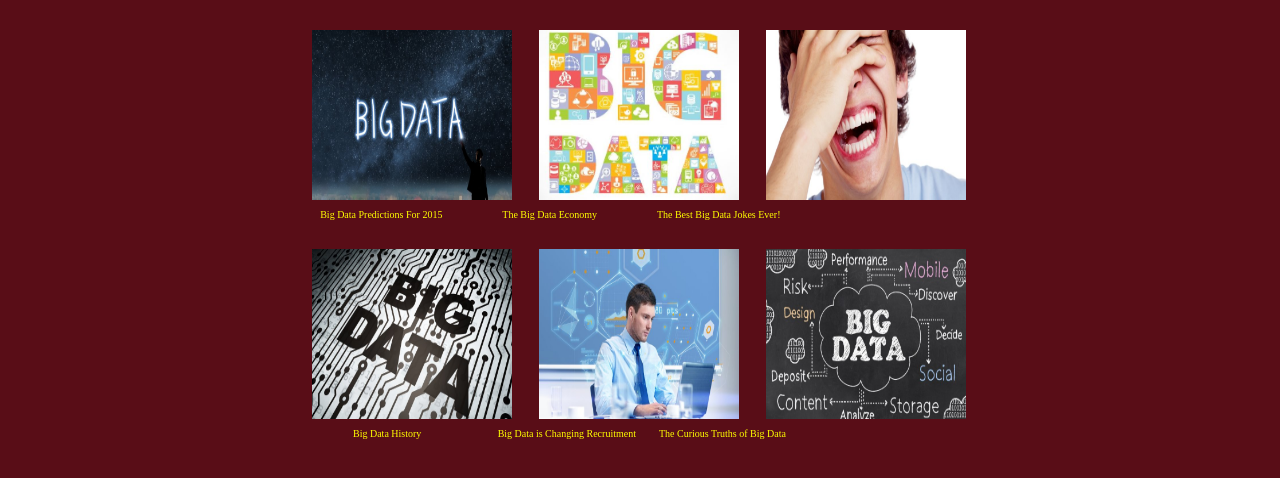
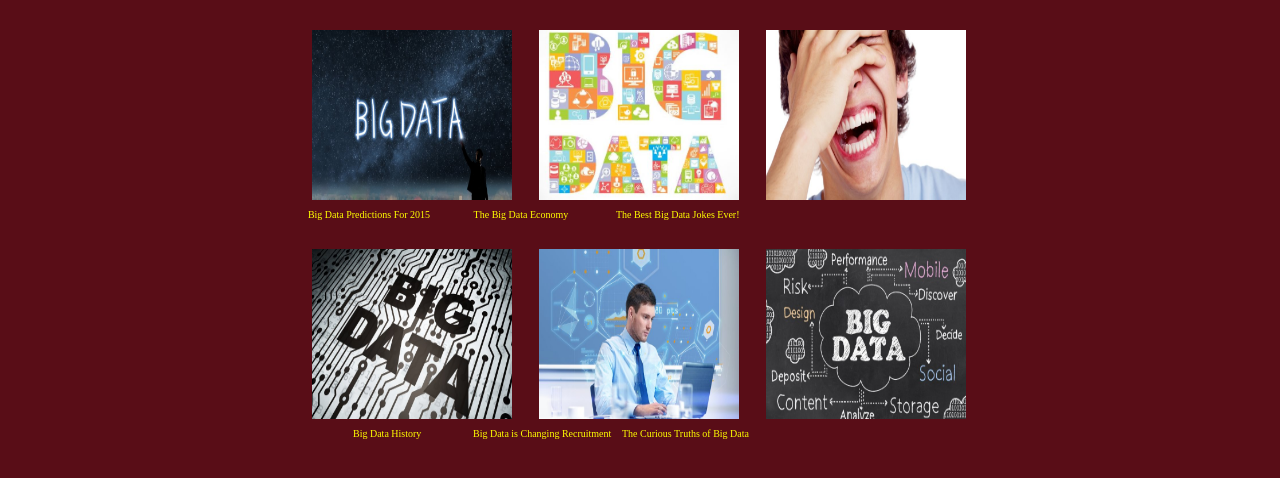
Before and after one commit to M201370367/Blog, a plain HTML site: page Blog.html in a window 1280 px wide. Shown: the part 154-632 px from the top of the page. Drawn offline with Linux system fonts and the light colour scheme.

Commit message:
new update

```diff
--- a/Blog.html
+++ b/Blog.html
@@ -38,9 +38,9 @@
                 alt="" width="200" height="170" style="margin-top: 1%; margin-right: 3%;" />
             <img src="images/bigdata03.jpg" onclick="window.location.href='https://www.linkedin.com/pulse/best-big-data-jokes-ever-bernard-marr'"
                 alt="" width="200" height="170" style="margin-top: 1%; margin-right: 3%;" /><br />
-            <a style="margin-left: 11%;" href="http://www.linkedin.com/pulse/big-data-predictions-2015-bernard-marr?trk=cha-feed-art-title-206">
-                Big Data Predictions For 2015</a> <a style="margin-left: 7%;" href="http://www.linkedin.com/pulse/big-data-economy-heres-what-you-bernard-marr?trk=cha-feed-art-title-206">
-                    The Big Data Economy </a><a style="margin-left: 7%;" href="https://www.linkedin.com/pulse/best-big-data-jokes-ever-bernard-marr">
+            <a style="margin-left: 9.5%;" href="http://www.linkedin.com/pulse/big-data-predictions-2015-bernard-marr?trk=cha-feed-art-title-206">
+                Big Data Predictions For 2015</a> <a style="margin-left: 5%;" href="http://www.linkedin.com/pulse/big-data-economy-heres-what-you-bernard-marr?trk=cha-feed-art-title-206">
+                    The Big Data Economy </a><a style="margin-left: 5.5%;" href="https://www.linkedin.com/pulse/best-big-data-jokes-ever-bernard-marr">
                         The Best Big Data Jokes Ever!</a>
             <br />
 
@@ -51,8 +51,8 @@
             <img src="images/bigdata06.jpg" onclick="window.location.href='http://www.linkedin.com/pulse/curious-truths-big-data-bernard-marr?trk=cha-feed-art-title-206'"
                 alt="" width="200" height="170" style="margin-top: 3%; margin-right: 3%;" /><br />
             <a style="margin-left: 15%;" href="https://www.linkedin.com/pulse/brief-history-big-data-everyone-should-read-bernard-marr">
-                Big Data History</a> <a style="margin-left: 9%;" href="https://www.linkedin.com/pulse/how-big-data-changing-recruitment-forever-bernard-marr">Big Data is Changing Recruitment
-                </a><a style="margin-left: 2.5%;" href="http://www.linkedin.com/pulse/curious-truths-big-data-bernard-marr?trk=cha-feed-art-title-206">The Curious Truths of Big Data</a>
+                Big Data History</a> <a style="margin-left:6%;" href="https://www.linkedin.com/pulse/how-big-data-changing-recruitment-forever-bernard-marr">Big Data is Changing Recruitment
+                </a><a style="margin-left: 1%;" href="http://www.linkedin.com/pulse/curious-truths-big-data-bernard-marr?trk=cha-feed-art-title-206">The Curious Truths of Big Data</a>
             <br />
         </p>
     </div>
```
Also changed, not shown: Contact.html (+1 -1 lines).
